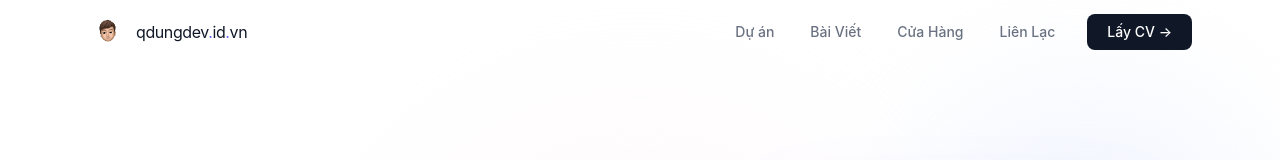
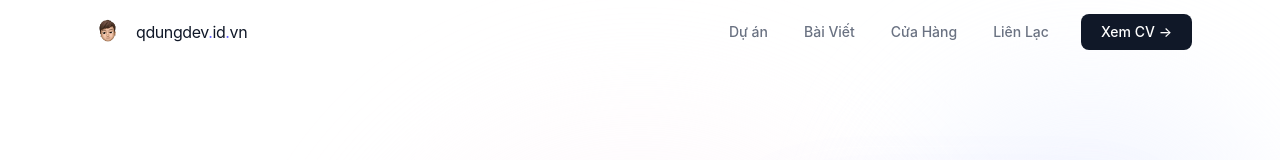
Before and after one commit to Dunglele/Portfolio, a React (Vite) app: page / in a window 1280 px wide. Shown: the top 160 px of the page. Built offline with nearby package versions, Linux system fonts and the light colour scheme.

Commit message:
fix: update button text from 'Lấy CV' to 'Xem CV'

```diff
--- a/src/app/App.tsx
+++ b/src/app/App.tsx
@@ -246,7 +246,7 @@ export default function App() {
               onClick={() => scrollTo("#cv")}
               className="ml-3 px-5 py-2 rounded-lg bg-gray-900 text-white text-sm hover:bg-indigo-600 transition-colors duration-200"
             >
-              Lấy CV →
+              Xem CV →
             </button>
           </div>
 
```
